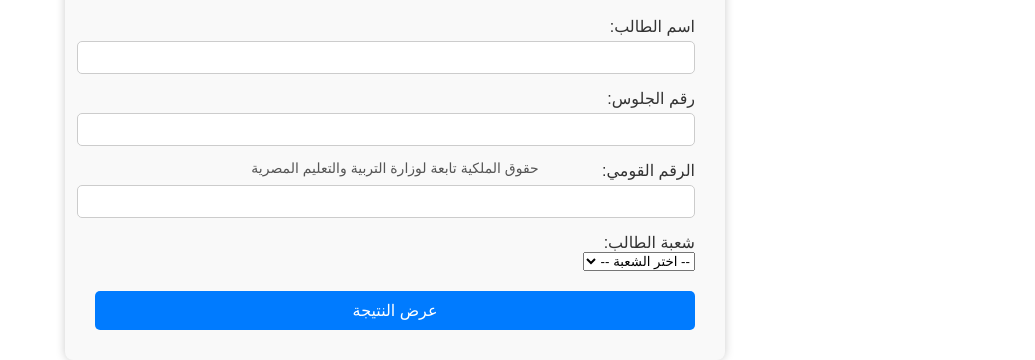
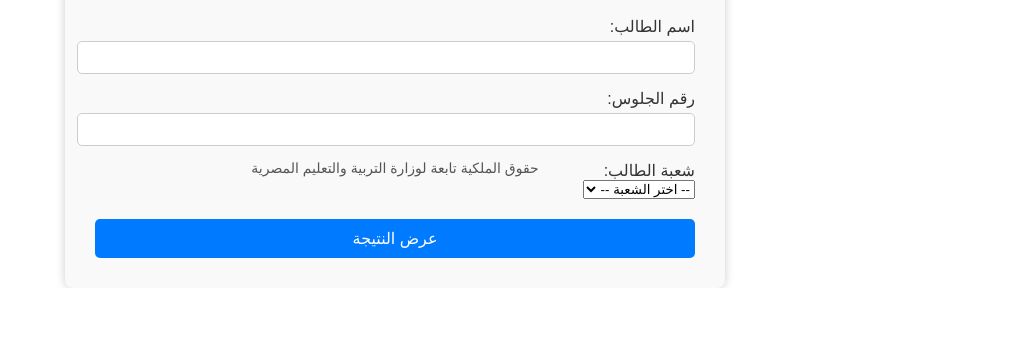
Before and after one commit to thanawy0eg/tansik.digital.gov.eg, a plain HTML site: page index.html in a window 1280 px wide. Shown: the part 614-974 px from the top of the page, without its empty margins (245-1280 px from the left). After the commit the page ends 902 px from the top, so only its background shows below. Drawn offline with Linux system fonts and the light colour scheme.

Commit message:
Add files via upload

```diff
--- a/index.html
+++ b/index.html
@@ -49,8 +49,6 @@
       <label>رقم الجلوس:</label>
       <input type="text" id="seat" required>
 
-      <label>الرقم القومي:</label>
-      <input type="text" id="nid" required>
 
       <label>شعبة الطالب:</label>
       <select id="division" required>
```
Also changed, not shown: result.html (+0 -1 lines).
